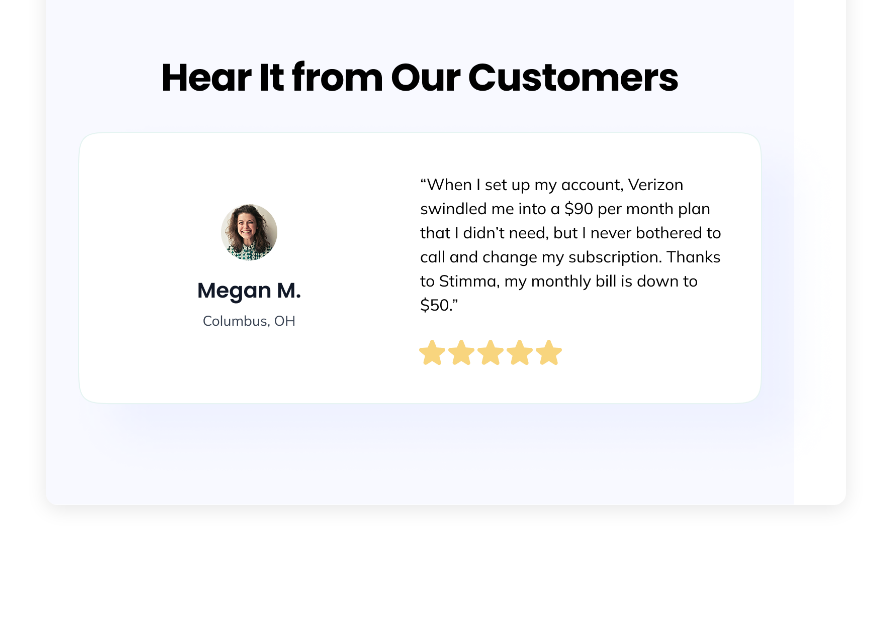
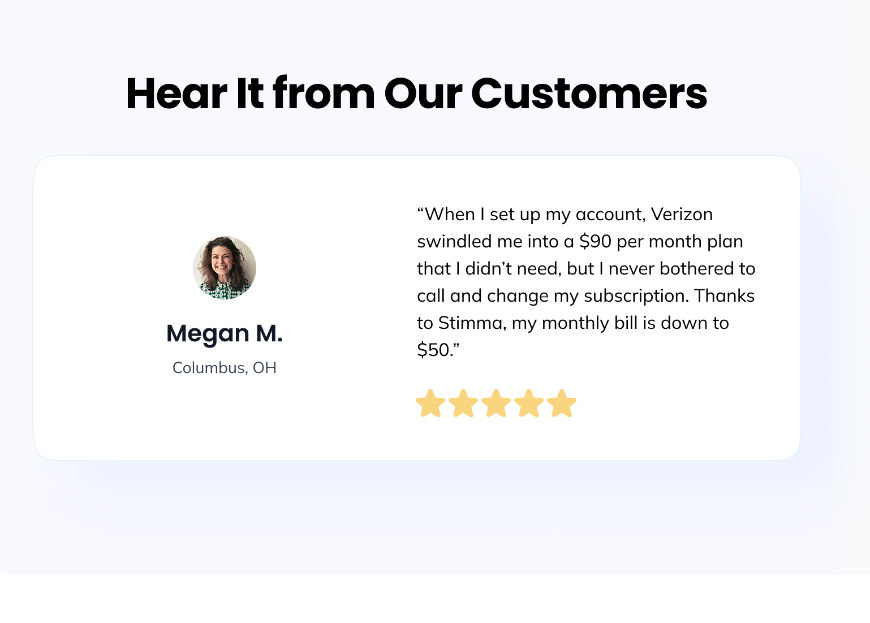
Before and after one commit to JoeS51/stimma-landing, a React (Create React App) app in the folder my-app/: page / in a window 1280 px wide. Shown: the part 2237-2860 px from the top of the page, without its empty margins (194-1064 px from the left). Built offline with nearby package versions, Linux system fonts and the light colour scheme.

Commit message:
fixed white space next to testmonial

```diff
--- a/my-app/src/App.js
+++ b/my-app/src/App.js
@@ -270,68 +270,6 @@
           </Grid>
         </Container>
 
-        {/* <Box sx={{
-                  width: '100%',
-                  mb: 15,
-                  bgcolor: '#D7DFFF',
-                  py: 12,
-                  px: { xs: 2, md: 0 }
-              }}>
-                  <Container maxWidth="md">
-                      <Box sx={{ textAlign: 'left', maxWidth: '600px' }}>
-                          <Typography
-                              variant="h2"
-                              fontWeight="bold"
-                              gutterBottom
-                              sx={{
-                                  fontSize: { xs: '2.5rem', md: '3.5rem' },
-                                  color: '#1E2A37',
-                                  mb: 3
-                              }}
-                          >
-                              Start Saving with Stimma Today!
-                          </Typography>
-                          <Typography
-                              variant="body1"
-                              sx={{
-                                  mb: 4,
-                                  fontSize: '1.25rem',
-                                  color: '#4B5563'
-                              }}
-                          >
-                              Get notified when your bill is reduced and start saving instantly!
-                          </Typography>
-                          <Box display="flex" gap={1} mt={4} sx={{
-                              flexDirection: { xs: 'column', sm: 'row' }
-                          }}>
-                              <StyledTextField
-                                  placeholder="Email Address"
-                                  variant="outlined"
-                                  sx={{ flex: 1 }}
-                              />
-                              <Button
-                                  variant="contained"
-                                  startIcon={<span>🚀</span>}
-                                  sx={{
-                                      borderRadius: '30px',
-                                      height: '56px',
-                                      whiteSpace: 'nowrap',
-                                      px: 4,
-                                      bgcolor: '#1E2A37',
-                                      '&:hover': {
-                                          bgcolor: '#2c3e50'
-                                      },
-                                      width: { xs: '100%', sm: 'auto' }
-                                  }}
-                              >
-                                  JOIN THE WAITLIST
-                              </Button>
-                          </Box>
-                      </Box>
-                  </Container>
-              </Box> */}
-
-        {/* Banner section */}
         <Box sx={{
           position: 'relative',
           display: 'flex',
@@ -394,17 +332,20 @@
           <Box sx={{
             display: 'flex',
             justifyContent: 'center',
-            alignItems: 'center'
+            alignItems: 'center',
+            bgcolor: '#F8FAFC',
+            borderRadius: '12px',
+            overflow: 'hidden',
+            maxWidth: '900px',
+            mx: 'auto'
           }}>
             <img
               src={testimonial}
               alt="Customer Testimonial"
               style={{
                 width: '100%',
-                maxWidth: '800px',
                 height: 'auto',
-                borderRadius: '12px',
-                boxShadow: '0px 4px 20px rgba(0, 0, 0, 0.1)'
+                display: 'block'
               }}
             />
           </Box>
```
